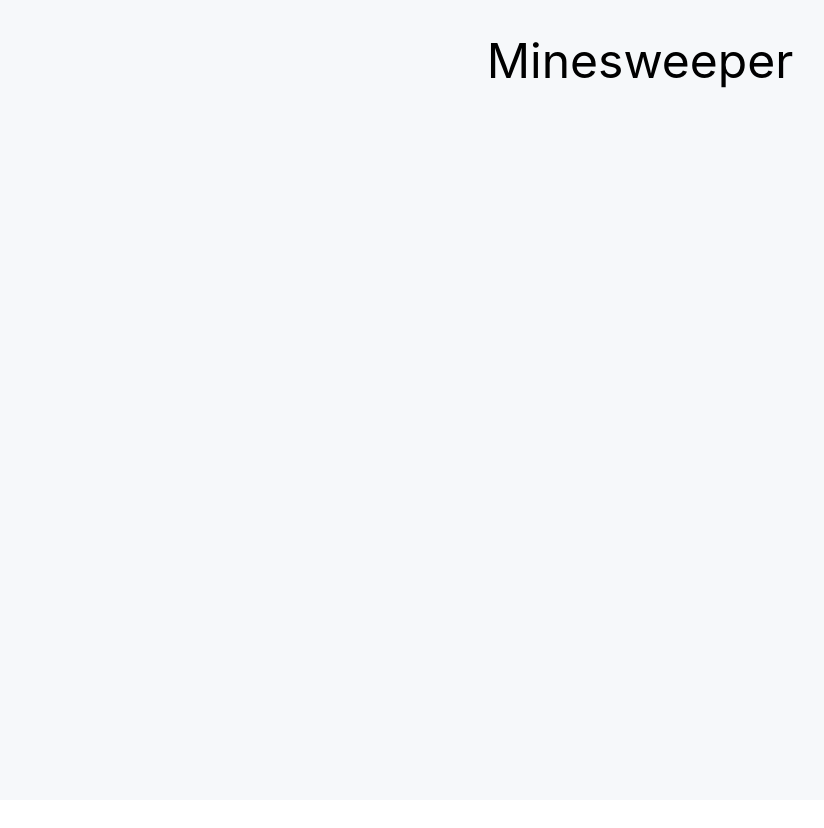
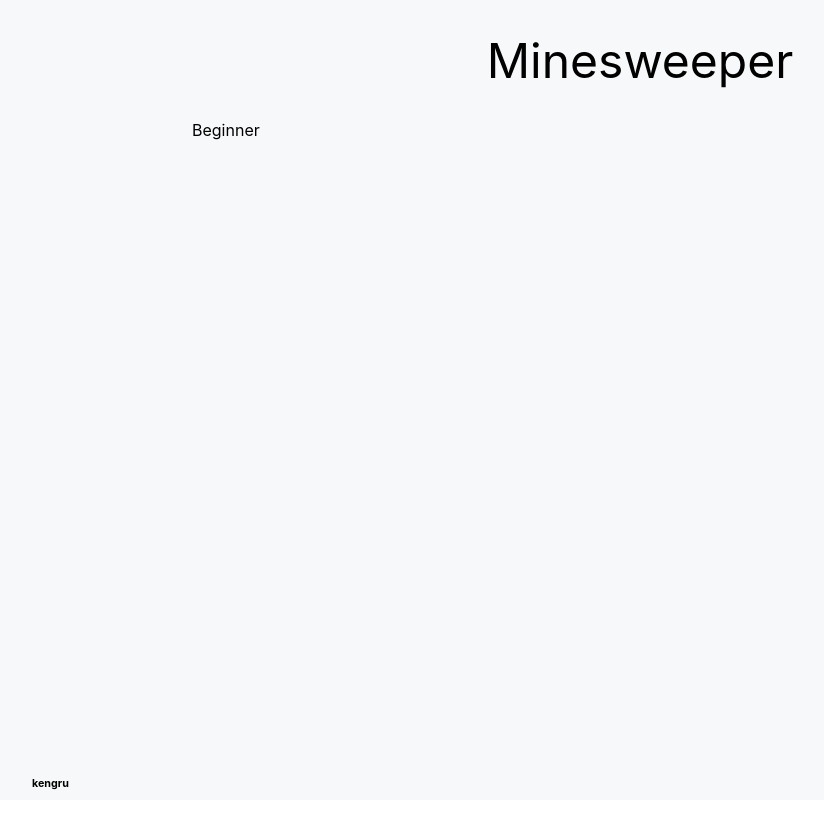
Before and after one commit to kengru/minesweeper, a React (Create React App) app: page / in a window 1280 px wide. Shown: the top 828 px of the page, without its empty margins (0-824 px from the left). Before the commit the page ends 800 px from the top, so only its background shows below. Built offline with nearby package versions, Linux system fonts and the light colour scheme.

Commit message:
Added layout and function to change difficulty.

```diff
--- a/src/App.tsx
+++ b/src/App.tsx
@@ -1,5 +1,9 @@
-import React, { useReducer } from 'react';
+import React, { useReducer, useCallback } from 'react';
 import { StyleSheet, css } from "aphrodite";
+import { Settings } from "./components/Settings";
+import { Game } from "./components/Game";
+import { Highscores } from "./components/Highscores";
+
 import { changeLevel, changePState } from "./utils/messages";
 
 type Message = changeLevel | changePState;
@@ -16,6 +20,15 @@
     fontSize: "3em",
     justifyContent: "center",
     alignItems: "center"
+  },
+  main: {
+    display: "flex",
+    height: "75%"
+  },
+  footer: {
+    display: "flex",
+    height: "10%",
+    margin: "2em"
   }
 });
 
@@ -60,12 +73,21 @@
 export const App = () => {
   const [state, dispatch] = useReducer(reducer, initialState);
 
+  const changeDifficulty = useCallback((level: Levels) => {
+    dispatch({ type: "chgLvl", action: level})
+  }, []);
+
   return (
     <div className={css(styles.app)}>
       <header className={css(styles.header)}>Minesweeper</header>
-      {/* <main className={css(styles.main)}>
-
-      </main> */}
+      <main className={css(styles.main)}>
+        <Settings changeDifficulty={changeDifficulty} />
+        <Game level={state.level}/>
+        <Highscores />
+      </main>
+      <footer className={css(styles.footer)}>
+        <h6>kengru</h6>
+      </footer>
     </div>
   );
 }
--- /dev/null
+++ b/src/components/Game/index.tsx
@@ -0,0 +1,23 @@
+import React from "react";
+import { StyleSheet, css } from "aphrodite";
+
+import { Levels } from "../../App";
+
+const styles = StyleSheet.create({
+  game: {
+    height: "100%",
+    width: "70%"
+  }
+});
+
+interface Props {
+  level: Levels;
+};
+
+export const Game = (props: Props) => {
+  return (
+    <div className={css(styles.game)}>
+      {props.level}
+    </div>
+  )
+};
--- /dev/null
+++ b/src/components/Highscores/index.tsx
@@ -0,0 +1,15 @@
+import React from "react";
+import { StyleSheet, css } from "aphrodite";
+
+const styles = StyleSheet.create({
+  highscores: {
+    height: "100%",
+    width: "15%"
+  }
+});
+
+export const Highscores = () => {
+  return (
+    <div className={css(styles.highscores)}></div>
+  )
+};
--- /dev/null
+++ b/src/components/Settings/index.tsx
@@ -0,0 +1,21 @@
+import React from "react";
+import { StyleSheet, css } from "aphrodite";
+
+import { Levels } from "../../App";
+
+const styles = StyleSheet.create({
+  settings: {
+    height: "100%",
+    width: "15%"
+  }
+});
+
+interface Props {
+  changeDifficulty: (level: Levels) => void;
+};
+
+export const Settings = (props: Props) => {
+  return (
+    <div className={css(styles.settings)}></div>
+  )
+};
```
Also changed, not shown: public/manifest.json.
